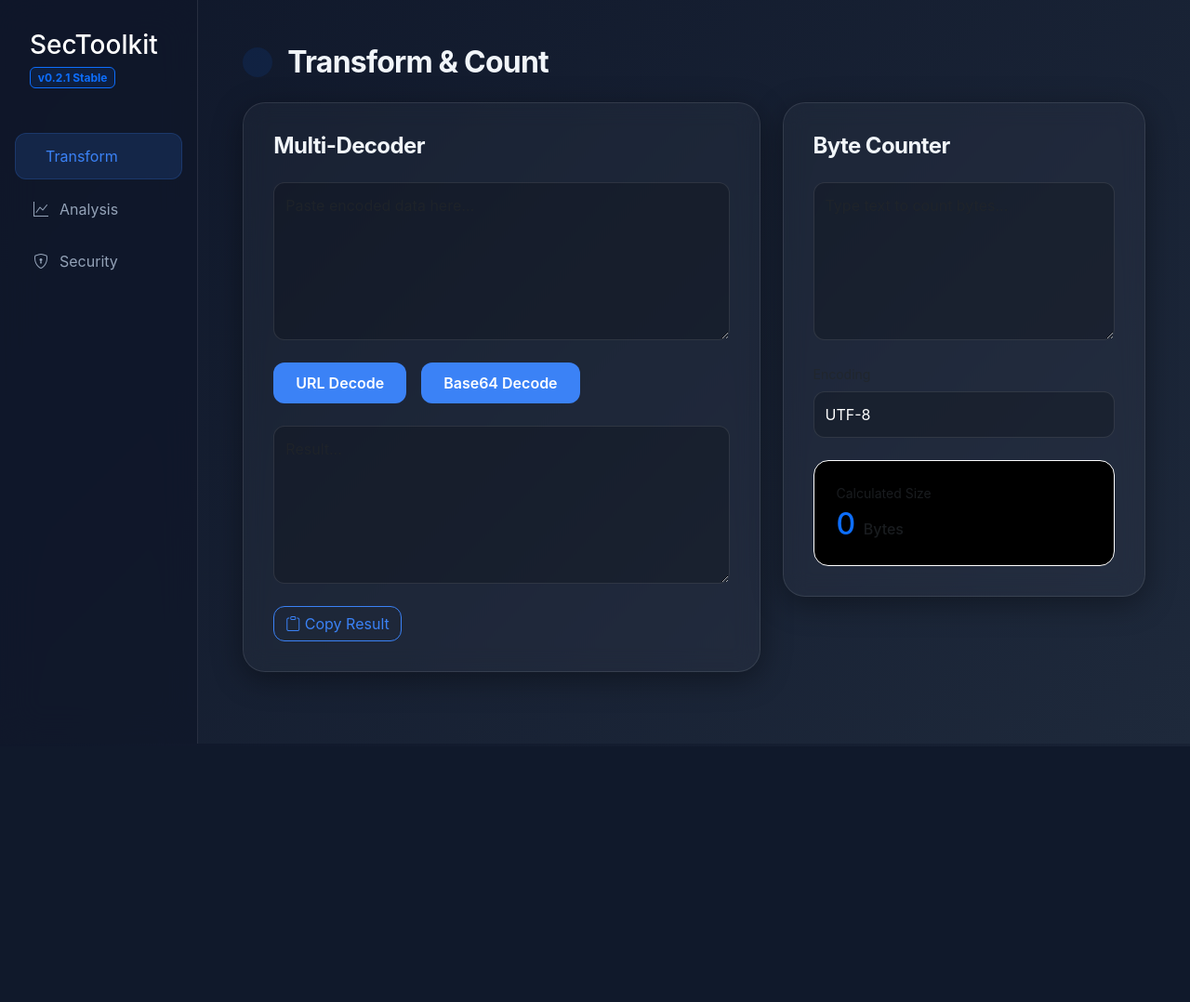
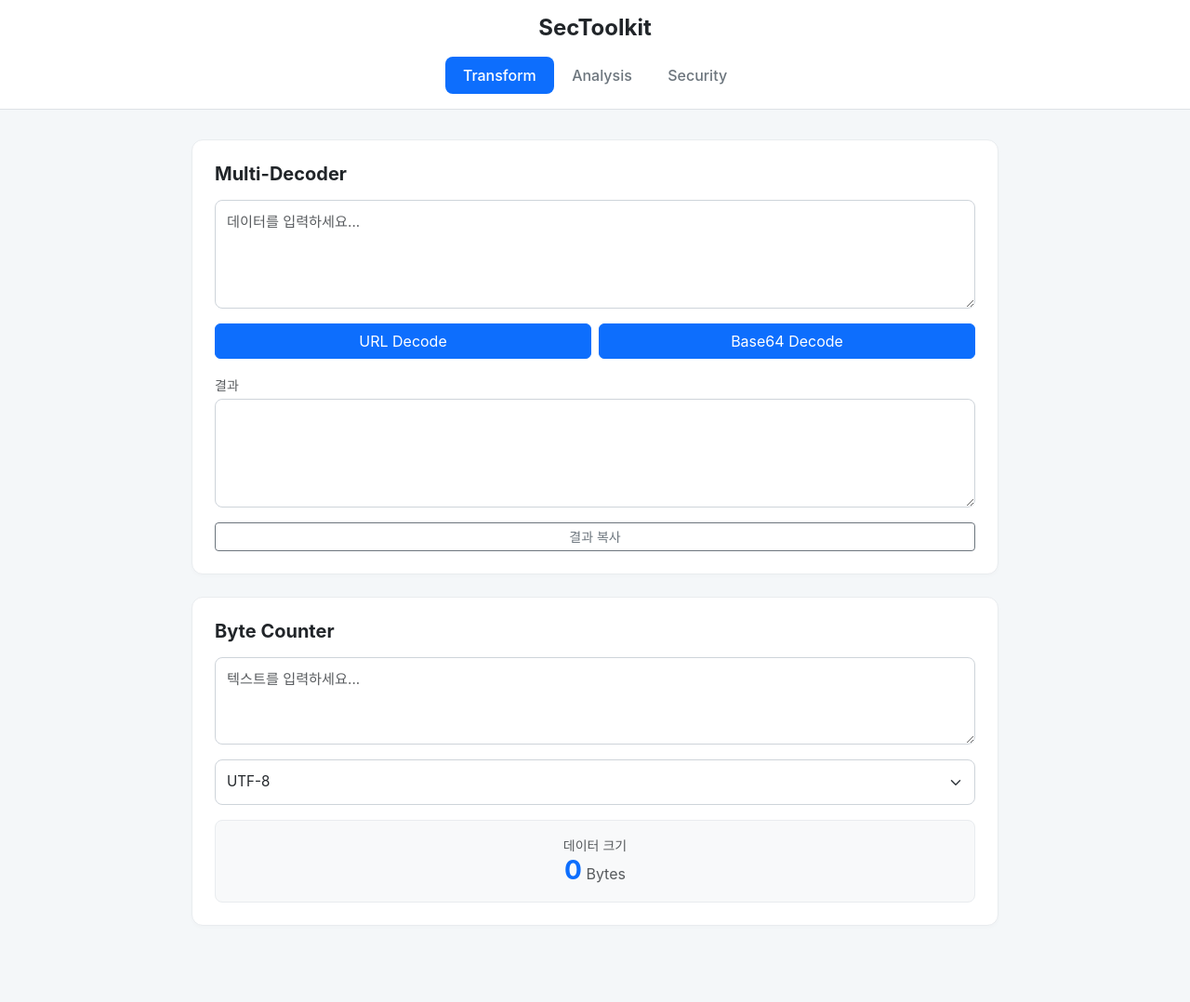
Before and after one commit to khunseop/SecToolkit, a FastAPI app: page / in a window 1280 px wide. Shown: the whole page at 93% size. Before the commit the page ends 800 px from the top, so only its background shows below. Run offline with FastAPI, Linux system fonts and the light colour scheme; some libraries are stand-ins or nearby versions.

Commit message:
style: switch to light theme with top navigation and mobile-friendly design

```diff
--- a/templates/index.html
+++ b/templates/index.html
@@ -3,255 +3,203 @@
 <head>
     <meta charset="UTF-8">
     <meta name="viewport" content="width=device-width, initial-scale=1.0">
-    <title>SecToolkit | Modern Security Utility</title>
+    <title>SecToolkit | Security Utility</title>
     <link href="/static/css/bootstrap.min.css" rel="stylesheet">
-    <link rel="stylesheet" href="https://cdn.jsdelivr.net/npm/bootstrap-icons@1.11.3/font/bootstrap-icons.min.css">
     <style>
         :root {
-            --glass-bg: rgba(255, 255, 255, 0.03);
-            --glass-border: rgba(255, 255, 255, 0.1);
-            --accent-color: #3b82f6;
-            --bg-gradient: linear-gradient(135deg, #0f172a 0%, #1e293b 100%);
+            --primary-color: #0d6efd;
+            --bg-color: #f4f7f9;
+            --card-bg: #ffffff;
+            --text-main: #212529;
+            --text-muted: #6c757d;
         }
 
         body {
-            background: var(--bg-gradient);
-            background-attachment: fixed;
-            color: #f1f5f9;
-            font-family: 'Inter', -apple-system, system-ui, sans-serif;
-            min-height: 100vh;
+            background-color: var(--bg-color);
+            color: var(--text-main);
+            font-family: -apple-system, BlinkMacSystemFont, "Segoe UI", Roboto, "Helvetica Neue", Arial, sans-serif;
             margin: 0;
-            overflow-x: hidden;
+            padding-bottom: 50px;
         }
 
-        /* Glassmorphism Sidebar */
-        .sidebar {
-            background: rgba(15, 23, 42, 0.8);
-            backdrop-filter: blur(20px);
-            border-right: 1px solid var(--glass-border);
-            height: 100vh;
-            position: fixed;
-            padding: 2rem 1rem;
+        /* Top Navigation */
+        .navbar-custom {
+            background-color: var(--card-bg);
+            border-bottom: 1px solid #dee2e6;
+            padding: 1rem 0;
+            position: sticky;
+            top: 0;
             z-index: 1000;
         }
 
-        .nav-link {
-            color: #94a3b8;
-            border-radius: 12px;
-            padding: 12px 20px;
-            margin-bottom: 8px;
-            transition: all 0.3s ease;
-            display: flex;
-            align-items: center;
-            gap: 12px;
-            cursor: pointer;
+        .nav-pills .nav-link {
+            color: var(--text-muted);
+            font-weight: 500;
+            border-radius: 8px;
+            padding: 0.5rem 1.2rem;
+            transition: all 0.2s;
         }
 
-        .nav-link:hover {
-            background: var(--glass-bg);
+        .nav-pills .nav-link.active {
+            background-color: var(--primary-color);
             color: #fff;
         }
 
-        .nav-link.active {
-            background: rgba(59, 130, 246, 0.15);
-            color: var(--accent-color);
-            border: 1px solid rgba(59, 130, 246, 0.2);
+        /* Responsive Container */
+        .main-container {
+            max-width: 900px;
+            margin: 2rem auto;
+            padding: 0 1rem;
         }
 
-        /* Main Content Glass Card */
-        .main-content {
-            margin-left: 16.666667%;
-            padding: 3rem;
-            transition: opacity 0.4s ease;
+        /* Minimal Card */
+        .tool-card {
+            background: var(--card-bg);
+            border: 1px solid #e9ecef;
+            border-radius: 12px;
+            padding: 1.5rem;
+            margin-bottom: 1.5rem;
+            box-shadow: 0 2px 4px rgba(0,0,0,0.02);
         }
 
-        .glass-card {
-            background: var(--glass-bg);
-            backdrop-filter: blur(12px);
-            border: 1px solid var(--glass-border);
-            border-radius: 24px;
-            padding: 2rem;
-            margin-bottom: 2rem;
-            box-shadow: 0 8px 32px 0 rgba(0, 0, 0, 0.37);
+        .section-title {
+            font-size: 1.25rem;
+            font-weight: 700;
+            margin-bottom: 1.5rem;
+            color: var(--text-main);
         }
 
-        h2, h4 { font-weight: 700; letter-spacing: -0.025em; }
-
-        /* Input & Controls */
+        /* Inputs */
         .form-control, .form-select {
-            background: rgba(0, 0, 0, 0.2);
-            border: 1px solid var(--glass-border);
-            color: #fff;
-            border-radius: 12px;
-            padding: 12px;
+            border: 1px solid #ced4da;
+            border-radius: 8px;
+            padding: 0.75rem;
+            font-size: 0.95rem;
         }
 
         .form-control:focus {
-            background: rgba(0, 0, 0, 0.3);
-            border-color: var(--accent-color);
-            box-shadow: 0 0 0 4px rgba(59, 130, 246, 0.1);
-            color: #fff;
+            border-color: var(--primary-color);
+            box-shadow: 0 0 0 3px rgba(13, 110, 253, 0.1);
         }
 
-        .btn-primary {
-            background: var(--accent-color);
-            border: none;
-            border-radius: 12px;
-            padding: 10px 24px;
-            font-weight: 600;
-            transition: transform 0.2s ease;
+        /* Results Area */
+        .result-box {
+            background-color: #f8f9fa;
+            border-radius: 8px;
+            padding: 1rem;
+            border: 1px solid #e9ecef;
         }
 
-        .btn-primary:hover { transform: translateY(-2px); }
-
-        .btn-outline-primary {
-            border-color: var(--accent-color);
-            color: var(--accent-color);
-            border-radius: 12px;
-        }
-
-        /* Section Animations */
-        .section { display: none; animation: fadeIn 0.5s ease; }
-        .section.active { display: block; }
+        /* Section Display */
+        .content-section { display: none; }
+        .content-section.active { display: block; animation: fadeIn 0.3s ease-out; }
 
         @keyframes fadeIn {
-            from { opacity: 0; transform: translateY(10px); }
+            from { opacity: 0; transform: translateY(5px); }
             to { opacity: 1; transform: translateY(0); }
         }
 
-        /* Custom Scrollbar */
-        ::-webkit-scrollbar { width: 8px; }
-        ::-webkit-scrollbar-track { background: rgba(0,0,0,0.1); }
-        ::-webkit-scrollbar-thumb { background: var(--glass-border); border-radius: 4px; }
-
-        /* Table Style */
-        .table { color: #cbd5e1; }
-        .table thead th { border-bottom: 2px solid var(--glass-border); color: #94a3b8; }
-        .table td { border-bottom: 1px solid var(--glass-border); vertical-align: middle; }
+        /* Mobile Adjustments */
+        @media (max-width: 768px) {
+            .nav-pills {
+                display: flex;
+                flex-wrap: nowrap;
+                overflow-x: auto;
+                padding-bottom: 5px;
+            }
+            .nav-pills .nav-link {
+                white-space: nowrap;
+            }
+            .main-container {
+                margin: 1rem auto;
+            }
+        }
     </style>
 </head>
 <body>
-    <div class="container-fluid">
-        <div class="row">
-            <!-- Sidebar -->
-            <nav class="col-md-2 d-none d-md-block sidebar">
-                <div class="mb-5 px-3">
-                    <h3 class="text-white mb-1">SecToolkit</h3>
-                    <div class="badge bg-primary bg-opacity-10 text-primary border border-primary border-opacity-20">v0.2.1 Stable</div>
+    <!-- Header -->
+    <header class="navbar-custom">
+        <div class="container d-flex flex-column align-items-center">
+            <h4 class="mb-3 fw-bold">SecToolkit</h4>
+            <nav class="nav nav-pills">
+                <a class="nav-link active" onclick="showSection('decoder')" id="tab-decoder">Transform</a>
+                <a class="nav-link" onclick="showSection('analyzer')" id="tab-analyzer">Analysis</a>
+                <a class="nav-link" onclick="showSection('security')" id="tab-security">Security</a>
+            </nav>
+        </div>
+    </header>
+
+    <!-- Main Content -->
+    <div class="main-container">
+
+        <!-- Section: Transform -->
+        <div id="decoder" class="content-section active">
+            <div class="tool-card">
+                <h5 class="fw-bold mb-3">Multi-Decoder</h5>
+                <textarea class="form-control mb-3" id="decoderInput" rows="4" placeholder="데이터를 입력하세요..."></textarea>
+                <div class="d-flex gap-2 mb-3">
+                    <button class="btn btn-primary w-100" onclick="decode('url')">URL Decode</button>
+                    <button class="btn btn-primary w-100" onclick="decode('base64')">Base64 Decode</button>
+                </div>
+                <label class="small text-muted mb-1">결과</label>
+                <textarea class="form-control mb-3" id="decoderOutput" rows="4" readonly></textarea>
+                <button class="btn btn-outline-secondary btn-sm w-100" onclick="copyToClipboard('decoderOutput')">결과 복사</button>
             </div>
 
-                <div class="nav flex-column">
-                    <a onclick="showSection('decoder')" id="nav-decoder" class="nav-link active">
-                        <i class="bi bi-transform"></i> Transform
-                    </a>
-                    <a onclick="showSection('analyzer')" id="nav-analyzer" class="nav-link">
-                        <i class="bi bi-graph-up"></i> Analysis
-                    </a>
-                    <a onclick="showSection('security')" id="nav-security" class="nav-link">
-                        <i class="bi bi-shield-lock"></i> Security
-                    </a>
-                </div>
-            </nav>
-
-            <!-- Main Content -->
-            <main class="col-md-10 main-content">
-
-                <!-- Section: Transform -->
-                <div id="decoder" class="section active">
-                    <div class="d-flex align-items-center mb-4 gap-3">
-                        <div class="p-3 bg-primary bg-opacity-10 rounded-4">
-                            <i class="bi bi-transform text-primary fs-4"></i>
-                        </div>
-                        <h2 class="mb-0">Transform & Count</h2>
-                    </div>
-
-                    <div class="row g-4">
-                        <div class="col-md-7">
-                            <div class="glass-card">
-                                <h4 class="mb-4">Multi-Decoder</h4>
-                                <textarea class="form-control mb-4" id="decoderInput" rows="6" placeholder="Paste encoded data here..."></textarea>
-                                <div class="d-flex gap-3 mb-4">
-                                    <button class="btn btn-primary" onclick="decode('url')">URL Decode</button>
-                                    <button class="btn btn-primary" onclick="decode('base64')">Base64 Decode</button>
-                                </div>
-                                <textarea class="form-control mb-4" id="decoderOutput" rows="6" readonly placeholder="Result..."></textarea>
-                                <button class="btn btn-outline-primary" onclick="copyToClipboard('decoderOutput')">
-                                    <i class="bi bi-clipboard"></i> Copy Result
-                                </button>
-                            </div>
-                        </div>
-                        <div class="col-md-5">
-                            <div class="glass-card">
-                                <h4 class="mb-4">Byte Counter</h4>
-                                <textarea class="form-control mb-4" id="counterInput" rows="6" placeholder="Type text to count bytes..."></textarea>
-                                <div class="mb-4">
-                                    <label class="form-label text-muted small">Encoding</label>
+            <div class="tool-card">
+                <h5 class="fw-bold mb-3">Byte Counter</h5>
+                <textarea class="form-control mb-3" id="counterInput" rows="3" placeholder="텍스트를 입력하세요..."></textarea>
+                <div class="mb-3">
                     <select class="form-select" id="encodingSelect">
                         <option value="utf-8">UTF-8</option>
                         <option value="euc-kr">EUC-KR</option>
                     </select>
                 </div>
-                                <div class="p-4 rounded-4 bg-black bg-opacity-20 border border-white border-opacity-5">
-                                    <div class="text-muted small mb-1">Calculated Size</div>
-                                    <div class="h2 mb-0"><span id="byteResult" class="text-primary">0</span> <small class="fs-6 text-muted">Bytes</small></div>
-                                </div>
-                            </div>
+                <div class="result-box text-center">
+                    <span class="text-muted small d-block">데이터 크기</span>
+                    <span class="h3 fw-bold text-primary" id="byteResult">0</span> <span class="text-muted">Bytes</span>
                 </div>
             </div>
         </div>
 
         <!-- Section: Analysis -->
-                <div id="analyzer" class="section">
-                    <div class="d-flex align-items-center mb-4 gap-3">
-                        <div class="p-3 bg-warning bg-opacity-10 rounded-4">
-                            <i class="bi bi-graph-up text-warning fs-4"></i>
+        <div id="analyzer" class="content-section">
+            <div class="tool-card">
+                <h5 class="fw-bold mb-3">Network Converter</h5>
+                <div class="row align-items-center">
+                    <div class="col-5">
+                        <label class="small text-muted">Mbps</label>
+                        <input type="number" class="form-control" id="mbpsInput" oninput="convert('mbps')" placeholder="0">
                     </div>
-                        <h2 class="mb-0">Analysis & Metrics</h2>
-                    </div>
-
-                    <div class="row g-4">
-                        <div class="col-md-4">
-                            <div class="glass-card h-100">
-                                <h4 class="mb-4">Network Converter</h4>
-                                <div class="mb-4">
-                                    <label class="form-label text-muted small">Mbps</label>
-                                    <input type="number" class="form-control" id="mbpsInput" oninput="convert('mbps')">
-                                </div>
-                                <div class="text-center mb-4 text-muted"><i class="bi bi-arrow-down-up"></i></div>
-                                <div class="mb-2">
-                                    <label class="form-label text-muted small">MB/s</label>
-                                    <input type="number" class="form-control" id="mbsInput" oninput="convert('mbs')">
+                    <div class="col-2 text-center mt-3">⇄</div>
+                    <div class="col-5">
+                        <label class="small text-muted">MB/s</label>
+                        <input type="number" class="form-control" id="mbsInput" oninput="convert('mbs')" placeholder="0">
                     </div>
                 </div>
             </div>
-                        <div class="col-md-8">
-                            <div class="glass-card h-100">
-                                <h4 class="mb-4">JSON Beautifier</h4>
-                                <textarea class="form-control mb-4" id="jsonInput" rows="6" placeholder="Paste messy JSON..."></textarea>
-                                <div class="d-flex gap-3 mb-4">
-                                    <button class="btn btn-primary" onclick="beautifyJson()">Beautify JSON</button>
-                                    <button class="btn btn-outline-primary" onclick="copyToClipboard('jsonOutput')">Copy</button>
+
+            <div class="tool-card">
+                <h5 class="fw-bold mb-3">JSON Beautifier</h5>
+                <textarea class="form-control mb-3" id="jsonInput" rows="5" placeholder="JSON 데이터를 입력하세요..."></textarea>
+                <button class="btn btn-primary w-100 mb-3" onclick="beautifyJson()">정렬하기</button>
+                <textarea class="form-control mb-3" id="jsonOutput" rows="8" readonly placeholder="결과가 여기에 표시됩니다..."></textarea>
+                <button class="btn btn-outline-secondary btn-sm w-100" onclick="copyToClipboard('jsonOutput')">결과 복사</button>
             </div>
-                                <textarea class="form-control" id="jsonOutput" rows="8" readonly placeholder="Output..."></textarea>
+
+            <div class="tool-card">
+                <h5 class="fw-bold mb-3">HAR Header Extractor</h5>
+                <div class="input-group mb-3">
+                    <input type="file" class="form-control" id="harFile" accept=".har">
+                    <button class="btn btn-primary" onclick="uploadHar()">추출</button>
                 </div>
-                        </div>
-                        <div class="col-md-12">
-                            <div class="glass-card">
-                                <div class="d-flex justify-content-between align-items-center mb-4">
-                                    <h4 class="mb-0">HAR Header Extractor</h4>
-                                    <div class="d-flex gap-3">
-                                        <input class="form-control form-control-sm" type="file" id="harFile" accept=".har">
-                                        <button class="btn btn-primary btn-sm px-4" onclick="uploadHar()">Extract</button>
-                                    </div>
-                                </div>
-                                <div class="table-responsive rounded-4 overflow-hidden" id="harTableContainer" style="display:none;">
-                                    <table class="table table-hover mb-0">
+                <div class="table-responsive" id="harTableContainer" style="display:none;">
+                    <table class="table table-sm small mt-2">
                         <thead>
                             <tr>
-                                                <th width="100">Method</th>
+                                <th>Method</th>
                                 <th>URL</th>
-                                                <th>Authorization</th>
-                                                <th>Cookie</th>
+                                <th>Auth</th>
                             </tr>
                         </thead>
                         <tbody id="harResults"></tbody>
@@ -259,35 +207,28 @@
                 </div>
             </div>
         </div>
+
+        <!-- Section: Security -->
+        <div id="security" class="content-section">
+            <div class="tool-card text-center py-5">
+                <h5 class="text-muted">준비 중인 기능입니다</h5>
+                <p class="text-muted small">JWT Decoder, IP Access Control, Security Payloads</p>
             </div>
         </div>
 
-                <!-- Section: Security -->
-                <div id="security" class="section">
-                    <div class="d-flex align-items-center mb-4 gap-3">
-                        <div class="p-3 bg-info bg-opacity-10 rounded-4">
-                            <i class="bi bi-shield-lock text-info fs-4"></i>
-                        </div>
-                        <h2 class="mb-0">Security Tools</h2>
-                    </div>
-                    <div class="glass-card text-center py-5">
-                        <i class="bi bi-gear-wide-connected fs-1 text-muted mb-3 d-block"></i>
-                        <h4 class="text-muted">Phase 3 Features Incoming</h4>
-                        <p class="text-muted mb-0">JWT Decoder, IP Access Control, and Security Payloads are under development.</p>
-                    </div>
-                </div>
-
-            </main>
-        </div>
     </div>
 
     <script src="/static/js/bootstrap.bundle.min.js"></script>
     <script>
         function showSection(sectionId) {
-            document.querySelectorAll('.section').forEach(s => s.classList.remove('active'));
+            document.querySelectorAll('.content-section').forEach(s => s.classList.remove('active'));
             document.getElementById(sectionId).classList.add('active');
+
             document.querySelectorAll('.nav-link').forEach(a => a.classList.remove('active'));
-            document.getElementById('nav-' + sectionId).classList.add('active');
+            document.getElementById('tab-' + sectionId).classList.add('active');
+
+            // Scroll to top on switch
+            window.scrollTo(0, 0);
         }
 
         async function decode(type) {
@@ -356,10 +297,9 @@
                 document.getElementById('harTableContainer').style.display = 'block';
                 data.results.forEach(item => {
                     const row = `<tr>
-                        <td><span class="badge bg-primary bg-opacity-10 text-primary border border-primary border-opacity-20">${item.method}</span></td>
-                        <td class="small text-truncate" style="max-width: 300px;" title="${item.url}">${item.url}</td>
-                        <td class="small text-truncate" style="max-width: 150px;" title="${item.headers.Authorization}">${item.headers.Authorization}</td>
-                        <td class="small text-truncate" style="max-width: 150px;" title="${item.headers.Cookie}">${item.headers.Cookie}</td>
+                        <td><span class="badge bg-light text-dark border">${item.method}</span></td>
+                        <td class="text-truncate" style="max-width: 150px;" title="${item.url}">${item.url}</td>
+                        <td class="text-truncate" style="max-width: 100px;" title="${item.headers.Authorization}">${item.headers.Authorization}</td>
                     </tr>`;
                     resultsBody.innerHTML += row;
                 });
@@ -370,7 +310,7 @@
             const copyText = document.getElementById(id);
             copyText.select();
             navigator.clipboard.writeText(copyText.value);
-            // Simple toast or feedback can be added here
+            alert("복사되었습니다.");
         }
     </script>
 </body>
```
Lines whose indentation alone changed are shown as unchanged.
